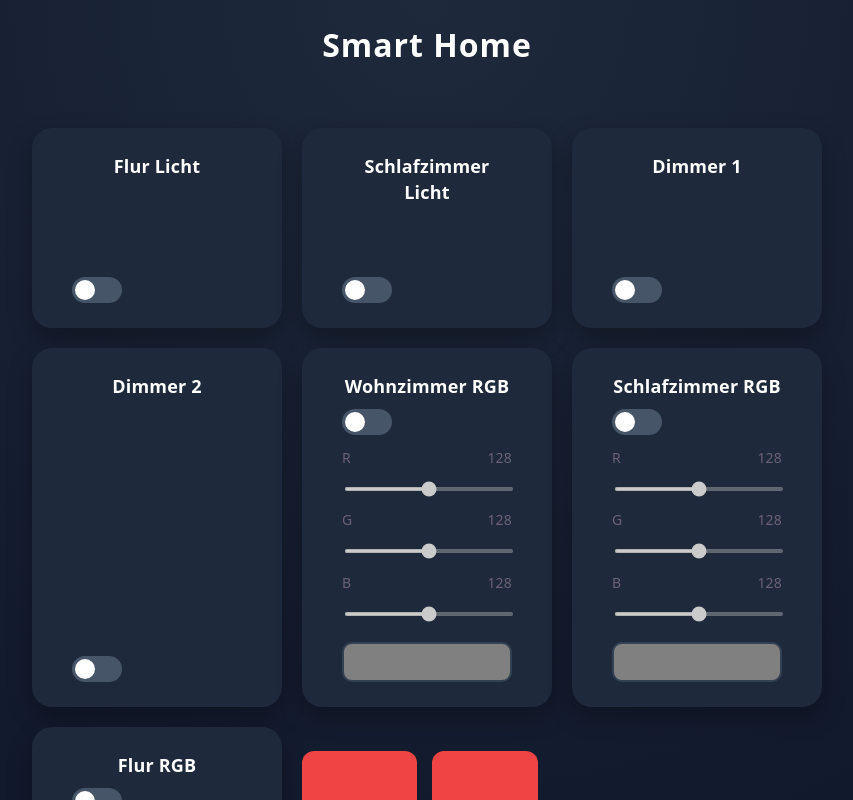
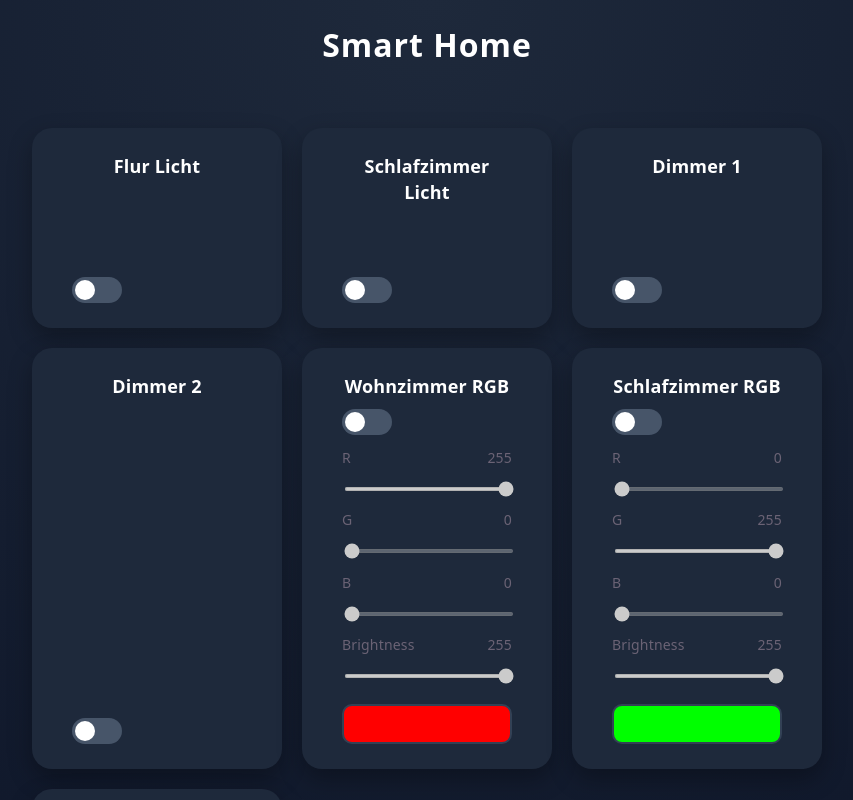
Before and after one commit to fabiennebischof/OldenburgPraktikum, a React (Vite) app in the folder SmarthomeAPI/: page / in a window 1280 px wide. Shown: the top 800 px of the page, without its empty margins (213-1066 px from the left). Built offline with nearby package versions, Linux system fonts and the light colour scheme.

Commit message:
brightness for rgb lights

```diff
--- a/SmarthomeAPI/src/Components/LightController.tsx
+++ b/SmarthomeAPI/src/Components/LightController.tsx
@@ -14,9 +14,9 @@ const LIGHTS = {
     bedroom: "a00j",
 
     rgb: {
-        living: { base: "a013", r: "a015", g: "a016", b: "a017" },
-        bedroom: { base: "a031", r: "a033", g: "a034", b: "a035" },
-        hallway: { base: "a02s", r: "a02u", g: "a02v", b: "a02w" },
+        living: { base: "a013", r: "a015", g: "a016", b: "a017", brightness: "a014"},
+        bedroom: { base: "a031", r: "a033", g: "a034", b: "a035", brightness: "a032"},
+        hallway: { base: "a02s", r: "a02u", g: "a02v", b: "a02w", brightness: "a02t" },
     },
 };
 
@@ -35,9 +35,15 @@ function LightController() {
     });
 
     const [rgb, setRgb] = useState<Record<Room, { r: number; g: number; b: number }>>({
-        living: { r: 128, g: 128, b: 128 },
-        bedroom: { r: 128, g: 128, b: 128 },
-        hallway: { r: 128, g: 128, b: 128 },
+        living: { r: 255, g: 0, b: 0 },
+        bedroom: { r: 0, g: 255, b: 0 },
+        hallway: { r: 0, g: 0, b: 255 },
+    });
+
+    const [brightness, setBrightness] = useState<Record<Room, number>>({
+        living: 255,
+        bedroom: 255,
+        hallway: 255,
     });
 
     const toggle = async (key: keyof typeof lights, apiKey: string, value: boolean) => {
@@ -79,6 +85,20 @@ function LightController() {
         }
     };
 
+    const updateBrightness = async (room: Room, value: number) => {
+        if (!rgbEnabled[room]) return;
+
+        setBrightness(prev => ({ ...prev, [room]: value }));
+
+        try {
+            await api.put(`/values/${LIGHTS.rgb[room].brightness}`, {
+                value,
+            });
+        } catch (err) {
+            console.error(err);
+        }
+    };
+
     const setAll = async (value: 0 | 1) => {
         try {
             await api.put(`/values/${LIGHTS.all}`, { value });
@@ -98,6 +118,7 @@ function LightController() {
     );
 
     const renderRGB = (room: Room, title: string) => {
+
         const { r, g, b } = rgb[room];
 
         return (
@@ -135,6 +156,25 @@ function LightController() {
                         </div>
                     ))}
 
+                    <div>
+                        <div className="rgb-label">
+                            <span>Brightness</span>
+                            <span>{brightness[room]}</span>
+                        </div>
+
+                        <input
+                            className="rgb-slider"
+                            type="range"
+                            min="0"
+                            max="255"
+                            value={brightness[room]}
+                            disabled={!rgbEnabled[room]}
+                            onChange={(e) =>
+                                updateBrightness(room, Number(e.target.value))
+                            }
+                        />
+                    </div>
+
                     <div
                         className="color-preview"
                         style={{ backgroundColor: `rgb(${r}, ${g}, ${b})` }}
@@ -169,6 +209,8 @@ function LightController() {
                 {renderRGB("bedroom", "Schlafzimmer RGB")}
                 {renderRGB("hallway", "Flur RGB")}
 
+
+
                 <div className="card-buttons">
                     <button className="button danger" onClick={() => setAll(0)}>
                         ALLES AUS
```
